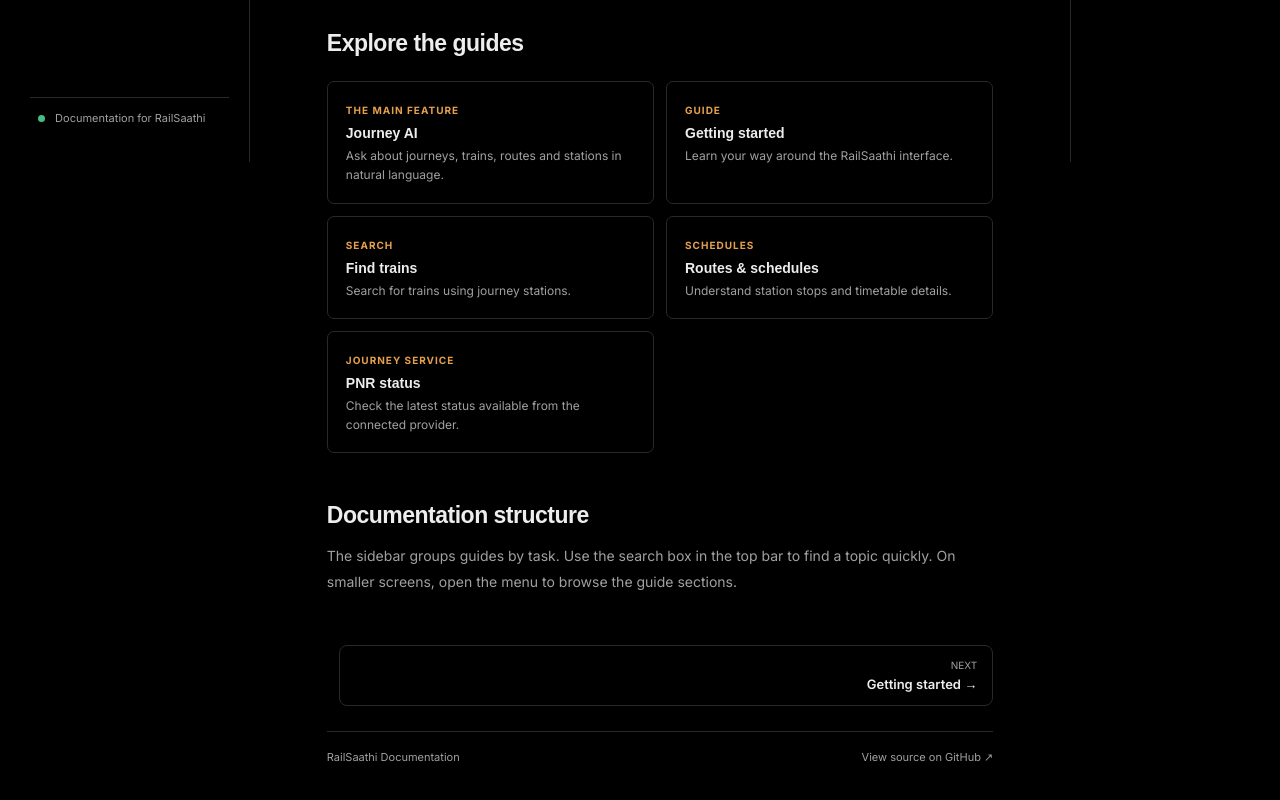
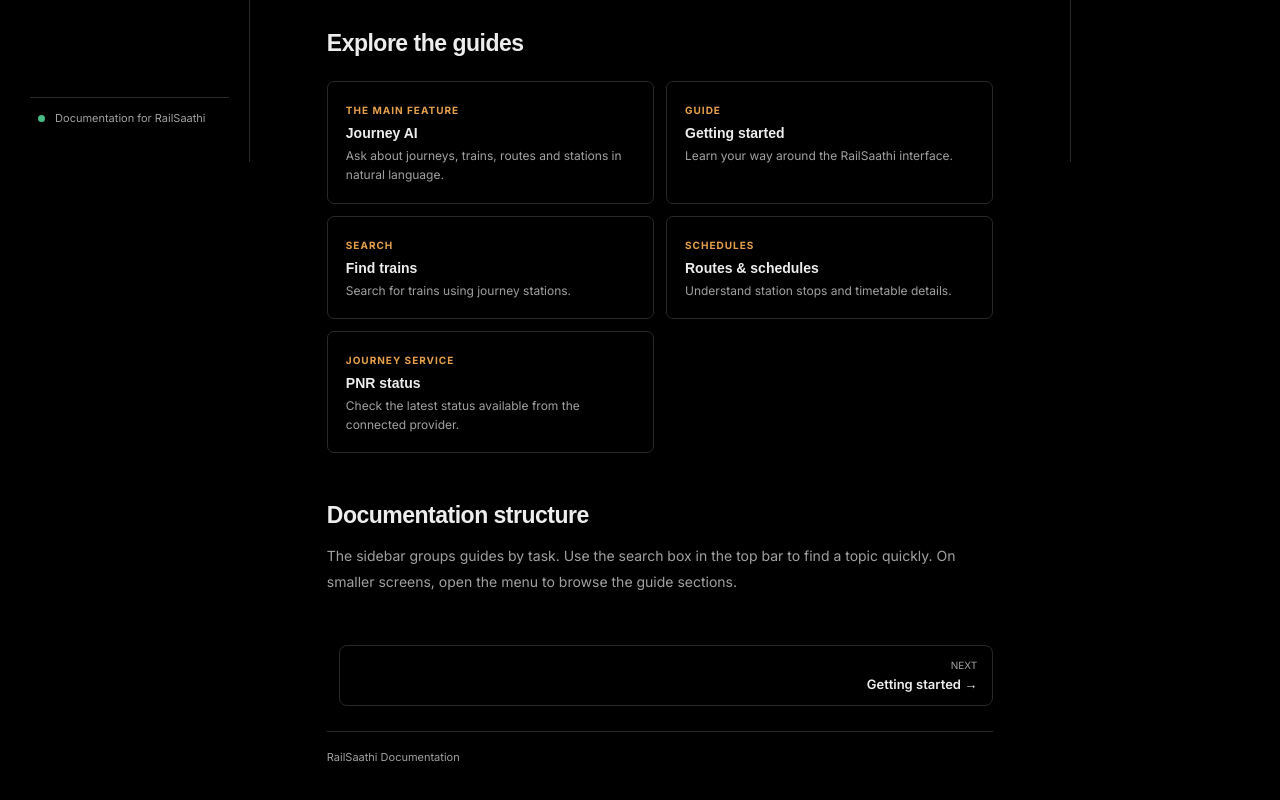
Before and after one commit to lakshya4567/railsaathi-docs, a plain HTML site: page index.html in a window 1280 px wide. Shown: the part 638-1438 px from the top of the page. Drawn offline with Linux system fonts and the light colour scheme.

Commit message:
deploy: lakshya4567/railsaathi@ab90e8b339c3b8b43c05f88555943f2e6309a824

```diff
--- a/index.html
+++ b/index.html
@@ -44,7 +44,7 @@
       <main class="content-area">
         <div class="mobile-overlay" id="mobile-overlay"></div>
         <article class="article" id="article" aria-live="polite"></article>
-        <footer class="page-footer"><span>RailSaathi Documentation</span><a href="https://github.com/lakshya4567/railsaathi" target="_blank" rel="noreferrer">View source on GitHub ↗</a></footer>
+        <footer class="page-footer"><span>RailSaathi Documentation</span></footer>
       </main>
       <aside class="right-rail" id="right-rail"><div class="right-title">ON THIS PAGE</div><nav id="toc"></nav><div class="help-card"><strong>Need a hand?</strong><p>Head back to RailSaathi to explore the journey tools.</p><a href="/">Open RailSaathi ↗</a></div></aside>
     </div>
```
Also changed, not shown: 1 other file.
